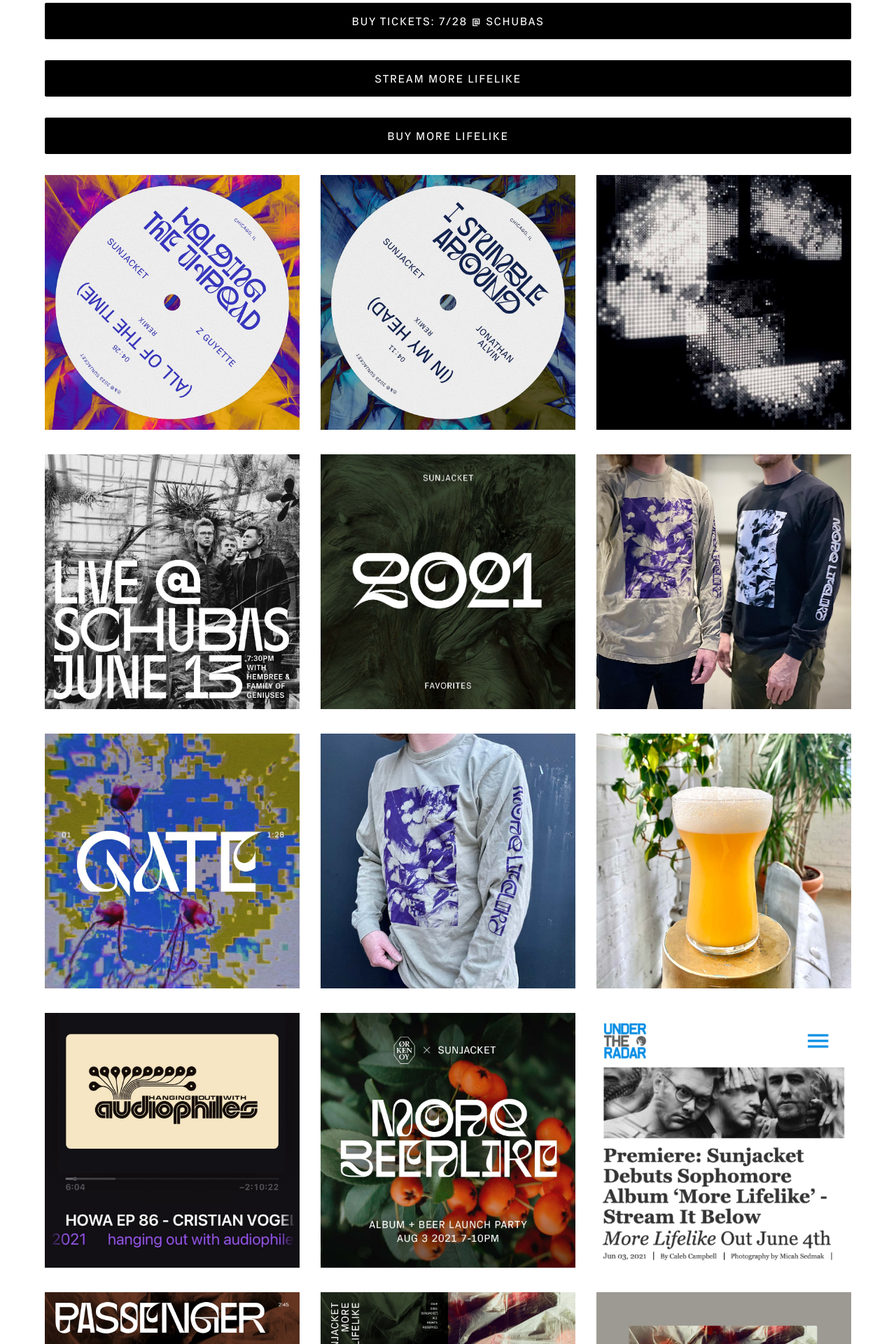
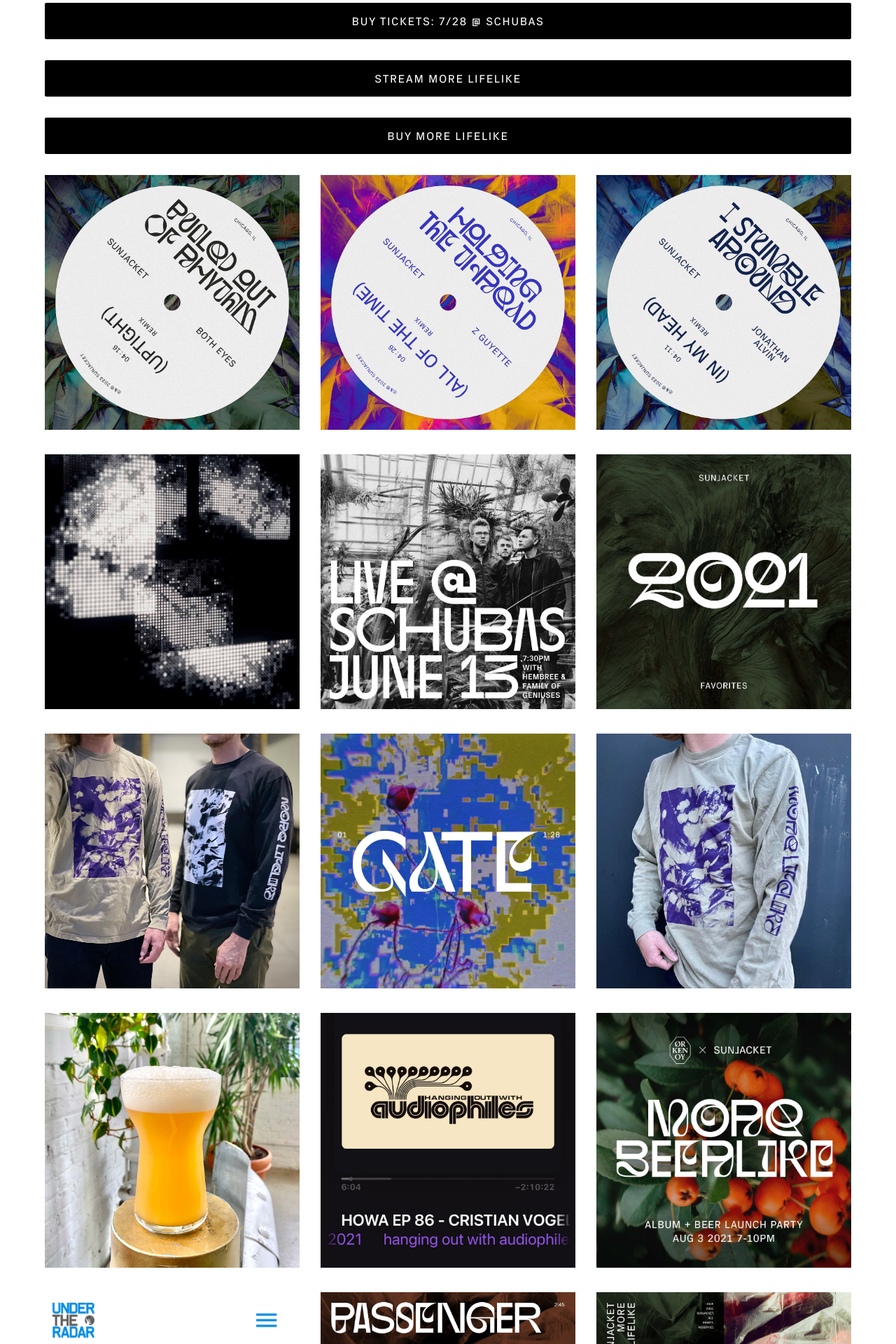
Before and after one commit to sunjacket/sunjacket.github.io, a Jekyll site: the page built from links.html, in a window 1280 px wide. Shown: the part 352-2272 px from the top of the page at 70% size. Built offline with Jekyll 4.4.1, drawn with Linux system fonts in a browser that asks for light colours; comment, search, counter and statistics services are not loaded.

Commit message:
add both eyes track to ig posts

```diff
--- a/links.html
+++ b/links.html
@@ -18,6 +18,11 @@
       <a class="btn btn-ig" href="https://sunjacket.bandcamp.com/album/more-lifelike">Buy More Lifelike</a>
 
     <ul class="row">
+      <!-- post -->
+      <li class="col col-3 insta-post">
+        <a href="https://listen.sunjacket.net/both-eyes-pulled-out-of-rhythm"><img alt="Pulled Out of Rhythm (Uptight) — Both Eyes Remix" src="../images/instagram/sunjacket-2023-07-05.jpg"></a>
+      </li>
+      <!-- post -->
       <!-- post -->
       <li class="col col-3 insta-post">
         <a href="https://listen.sunjacket.net/z-guyette-holding-the-thread"><img alt="Holding the Thread (All of the Time) — Z Guyette Remix" src="../images/instagram/sunjacket-2023-06-22.jpg"></a>
```
Also changed, not shown: images/instagram/sunjacket-2023-07-05.jpg (added).
